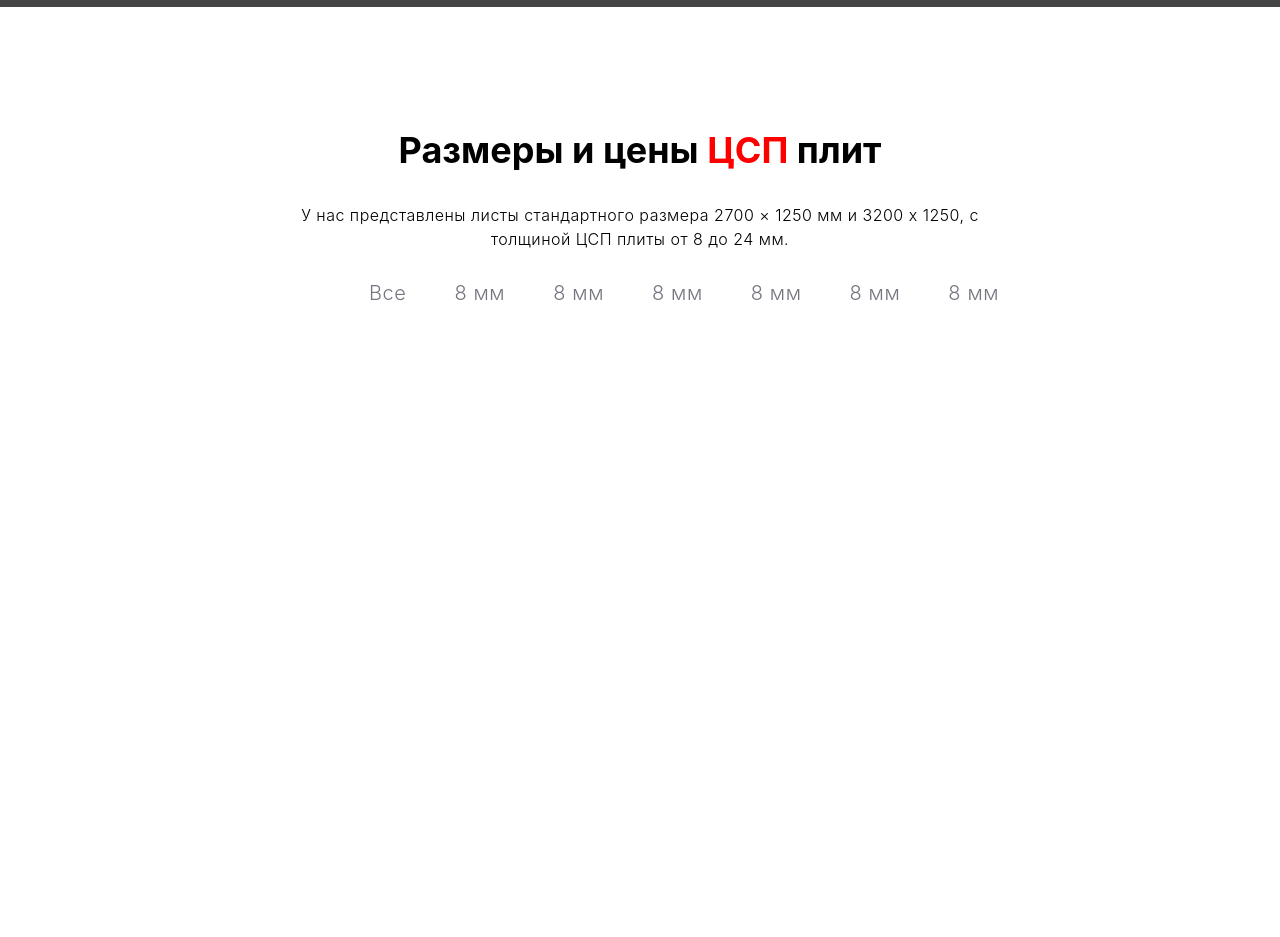
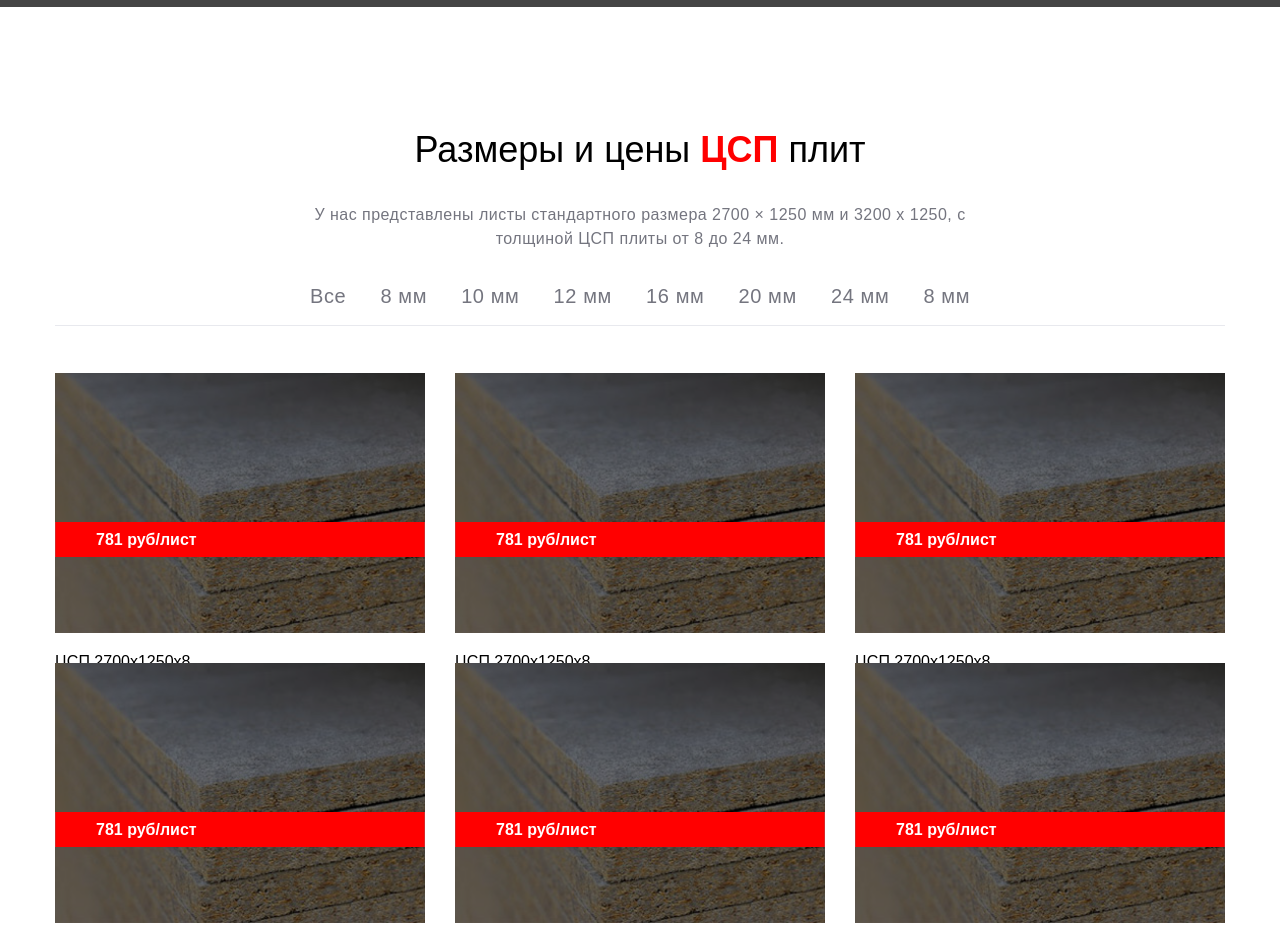
Before and after one commit to OnGlukhov/csptamak, a Next.js app: page / in a window 1280 px wide. Shown: the part 1860-2797 px from the top of the page. Before the commit the page ends 2305 px from the top, so only its background shows below. Built offline with nearby package versions, Linux system fonts and the light colour scheme.

Commit message:
add catalog

```diff
--- a/components/Description/Description.module.sass
+++ b/components/Description/Description.module.sass
@@ -4,12 +4,15 @@
 	flex-direction: column
 	align-items: center
 	margin: 0
+	font-family: SFUIDisplay-Regular, sans-serif
 	&_title
 		font-size: 36px
 		line-height: 1.3
 		margin: 0
+		font-weight: 400
 		& span
 			color: red
+			font-weight: 700
 	&_wrapper
 		max-width: 900px
 		margin-top: 30px
@@ -19,6 +22,7 @@
 		color: #74757f
 		line-height: 1.5
 		font-size: 16px
+		letter-spacing: .03em
 	&_percentages
 		display: flex
 		margin-top: 40px
--- a/components/FirstScreen/FirstScreen.module.sass
+++ b/components/FirstScreen/FirstScreen.module.sass
@@ -18,29 +18,33 @@
 	&_block
 		margin-left: auto
 		width: 585px
+		font-family: SFUIDisplay-Regular, sans-serif
 	&_wrapper_block
 		width: 50%
+
 
 	&_title
 		font-size: 36px
 		margin-top: 20px
+		font-weight: 400
 	&_subtitle
 		color: #74757f
-		font-weight: 300
+		// font-weight: 300
 		letter-spacing: .03em
 		font-size: 16px
 		line-height: 1.5
-		font-family: 'SFUIDisplay-Regular',
 		max-width: 470px
+
 	&_span
 		color: #ff0000
 		margin: 0 auto
+		font-weight: 700
 	&_button
 		color: #fff
 		background-color: #ff0000
 		margin-top: 40px
 		font-size: 16px
-		padding: 14px 55px
+		padding: 16px 55px
 		transition: transform 0.3s cubic-bezier(0.2, 1, 0.3, 1), opacity 0.3s cubic-bezier(0.2, 1, 0.3, 1)
 		border: none
 		border-radius: 6px
--- a/components/OrderCall/OrderCall.module.sass
+++ b/components/OrderCall/OrderCall.module.sass
@@ -25,12 +25,13 @@
 		display: flex
 		flex-direction: column
 		justify-content: space-between
+		font-family: SFUIDisplay-Regular,sans-serif
 	&_button
 		color: #fff
 		background-color: #ff0000
 		margin: 0
 		font-size: 16px
-		padding: 14px 35px
+		padding: 13px 35px
 		transition: transform 0.3s cubic-bezier(0.2, 1, 0.3, 1), opacity 0.3s cubic-bezier(0.2, 1, 0.3, 1)
 		border: none
 		border-radius: 6px
--- a/components/Сatalog/Сatalog.js
+++ b/components/Сatalog/Сatalog.js
@@ -1,8 +1,23 @@
 import styles from './Сatalog.module.sass'
 import { products } from '../../data/products'
+import React, { useState } from 'react';
 
 export default function Сatalog() {
-	console.log('products', products)
+	const [productsFilter, setProductsFilter] = React.useState(products)
+	const [state, setStaite] = React.useState({
+		chose: 0
+	})
+	// setStaite({chose: -1})
+	console.log(state.shose)
+
+	const filterProducts = size => {
+		if(!size) {
+			return setProductsFilter(products)
+		} else {
+			setProductsFilter(products.filter(i => i.options.value === size))
+		}
+
+	}
 	return (
 		<section className={styles.catalog}>
 			<h1 className={styles.catalog_title}>
@@ -14,17 +29,40 @@ export default function Сatalog() {
 			</p>
 			<div className={styles.catalog_size}>
 				<ul className={styles.catalog_list}>
-					<li className={styles.catalog_list_item}>Все</li>
-					{products.map(product => (
+					<li onClick={() => { filterProducts(false)
+					setStaite(state => ({...state, shosen: -1}))
+					} } className={-1 === state.shosen? `${styles.active} ${styles.catalog_list_item}` : styles.catalog_list_item}>Все</li>
+					{products.map((product, index) => (
 						<div className={styles.catalog_wrapper}>
-							<li key={product.id} className={styles.catalog_list_item}>
+							{/* <li onClick={() => filterProducts(product.options.value)} key={index} className={index === state.shosen? styles.active: styles.catalog_list_item}> */}
+							<li onClick={() => {
+								filterProducts(product.options.value)
+								setStaite(state => ({...state, shosen: index}))
+							}
+							} key={index} className={index === state.shosen? `${styles.active} ${styles.catalog_list_item}` : styles.catalog_list_item}>
+								<a>
 								{`${product.options.value} ${product.options.key}`}
+								</a>
 							</li>
 						</div>
 
-					))}
+					))
+					}
 				</ul>
 				<div className={styles.catalog_line}></div>
+			</div>
+			<div className={styles.catalog_products}>
+				{productsFilter.map((product, index) => (
+				<div key={product.id} className={styles.catalog_product}>
+					<img className={styles.catalog_product_img} src={`${product.img}`}/>
+					<p className={styles.catalog_product_price}>{product.price.value} {product.price.key}</p>
+					<p className={styles.catalog_product_size}>{product.title}</p>
+					<div className={styles.overlay}></div>
+
+				</div>
+				))
+				}
+
 			</div>
 		</section>
 	)
--- a/components/Сatalog/Сatalog.module.sass
+++ b/components/Сatalog/Сatalog.module.sass
@@ -2,11 +2,13 @@
 	max-width: 1200px
 	padding: 120px 15px
 	margin: 0 auto
+	font-family: SFUIDisplay-Regular,sans-serif
 	&_title
 		font-size: 36px
 		line-height: 1.3
 		text-align: center
 		margin: 0
+		font-weight: 400
 		& span
 			color: red
 			font-weight: 700
@@ -18,22 +20,93 @@
 		max-width: 730px
 		letter-spacing: .03em
 		font-weight: 300
+		color: #74757f
+	&_size
+		position: relative
+		margin-top: 30px
+		&:after
+			content: ''
+			position: absolute
+			left: 0
+			right: 0
+			bottom: 0
+			border-bottom: 1px solid #e8e9ee
 	&_list
 		display: flex
-		justify-content: center
+		justify-content: space-between
 		font-size: 20px
 		list-style: none
 		color: #74757f
-		margin-top: 30px
+		margin: 0 auto
+		max-width: 660px
+		padding: 0
+		& a
+			&:after
+				content: ''
+				position: absolute
+				right: 0
+				bottom: 0
+				width: 0
+				height: 1px
+				transition: .4s
+				background: #ff0000
+
 		&_item
-			margin-left: 48px
+			// margin-left: 48px
 			font-size: 20px
 			letter-spacing: .03em
 			font-weight: 300
+			padding-bottom: 15px
+			line-height: 1.5
 			&:after
-				content: ''
-				position: absolute
-				left: 20px
-				right: 0
-				bottom: 10px
-				border-bottom: 1px solid #e8e9ee
+				color: red
+				right: auto
+				left: 0
+				width: 100%
+				background: #ff0000
+			&:hover
+				cursor: pointer
+				color: #1F1926
+	&_products
+		margin-top: 47px
+		display: grid
+		grid-template-columns: 1fr 1fr 1fr
+		gap: 30px
+		max-width: 1170px
+	&_product
+		position: relative
+		&_img
+			object-fit: cover
+			width: 100%
+			height: 100%
+		&_price
+			position: absolute
+			background: red
+			width: 100%
+			height: 35px
+			right: 0
+			left: 0
+			bottom: 60px
+			padding: 0 40px
+			border-right: 1px solid #8080804f
+			border-left: 1px solid #8080804f
+			color: white
+			font-weight: 700
+			display: flex
+			align-items: center
+			z-index: 2
+		&_size
+			position: absolute
+.active
+	color: red
+	font-weight: 700
+	border-bottom: 2px solid red
+
+.overlay
+	background-color: rgba(0,0,0,0.5)
+	width: 100%
+	height: 100%
+	position: absolute
+	z-index: 1
+	top: 0
+	left: 0
--- a/data/products.js
+++ b/data/products.js
@@ -21,7 +21,7 @@ export const products = [
 		},
 		options: {
 			key: 'мм',
-			value: 8,
+			value: 10,
 		},
 		title: 'ЦСП 2700х1250х8',
 	},
@@ -34,7 +34,7 @@ export const products = [
 		},
 		options: {
 			key: 'мм',
-			value: 8,
+			value: 12,
 		},
 		title: 'ЦСП 2700х1250х8',
 	},
@@ -47,7 +47,7 @@ export const products = [
 		},
 		options: {
 			key: 'мм',
-			value: 8,
+			value: 16,
 		},
 		title: 'ЦСП 2700х1250х8',
 	},
@@ -60,7 +60,7 @@ export const products = [
 		},
 		options: {
 			key: 'мм',
-			value: 8,
+			value: 20,
 		},
 		title: 'ЦСП 2700х1250х8',
 	},
@@ -73,6 +73,19 @@ export const products = [
 		},
 		options: {
 			key: 'мм',
+			value: 24,
+		},
+		title: 'ЦСП 2700х1250х8',
+	},
+	{
+		id: 7,
+		img: '/images/catalog.jpg',
+		price: {
+			key: 'руб/лист',
+			value: 781,
+		},
+		options: {
+			key: 'мм',
 			value: 8,
 		},
 		title: 'ЦСП 2700х1250х8',
```
